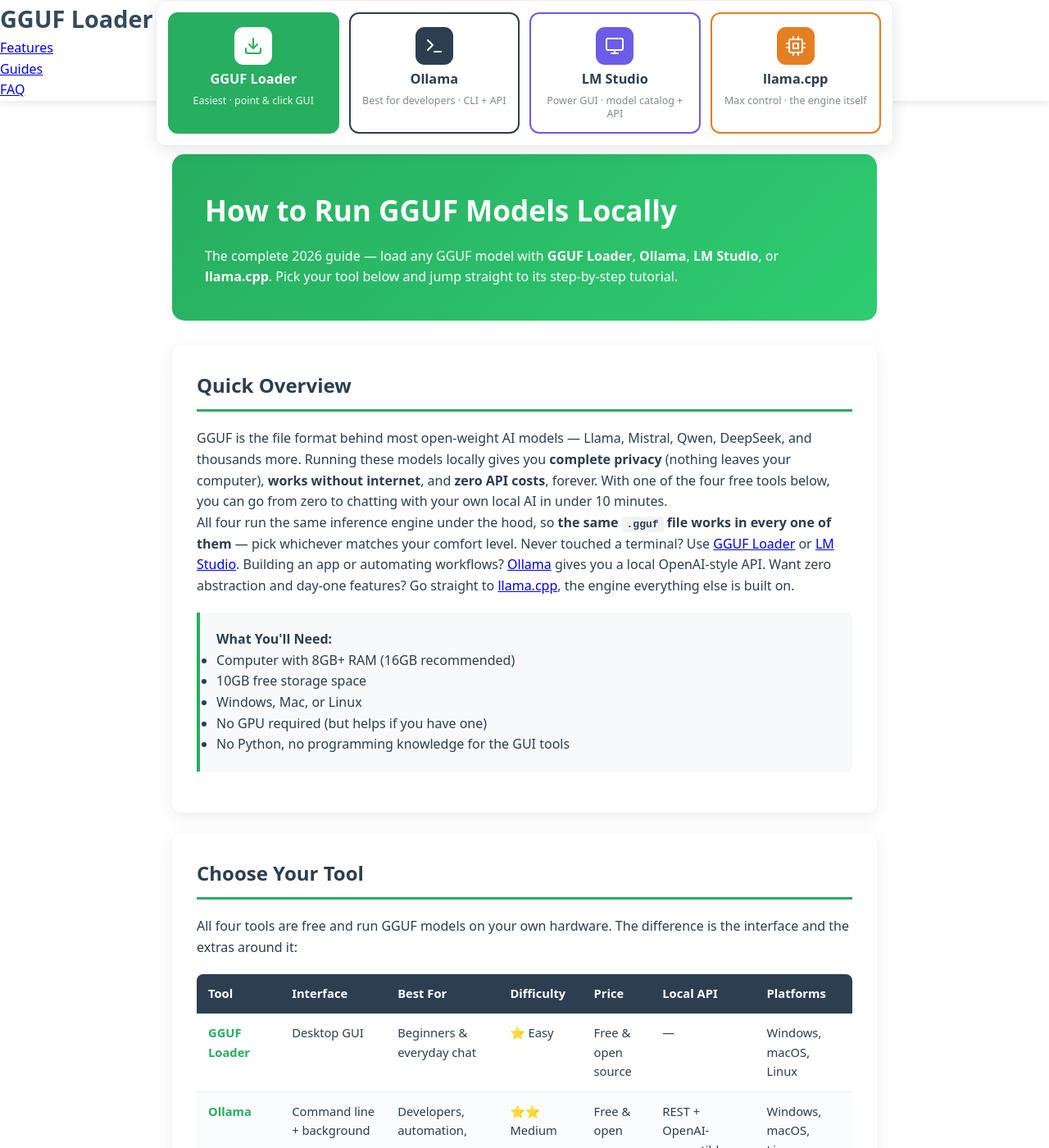
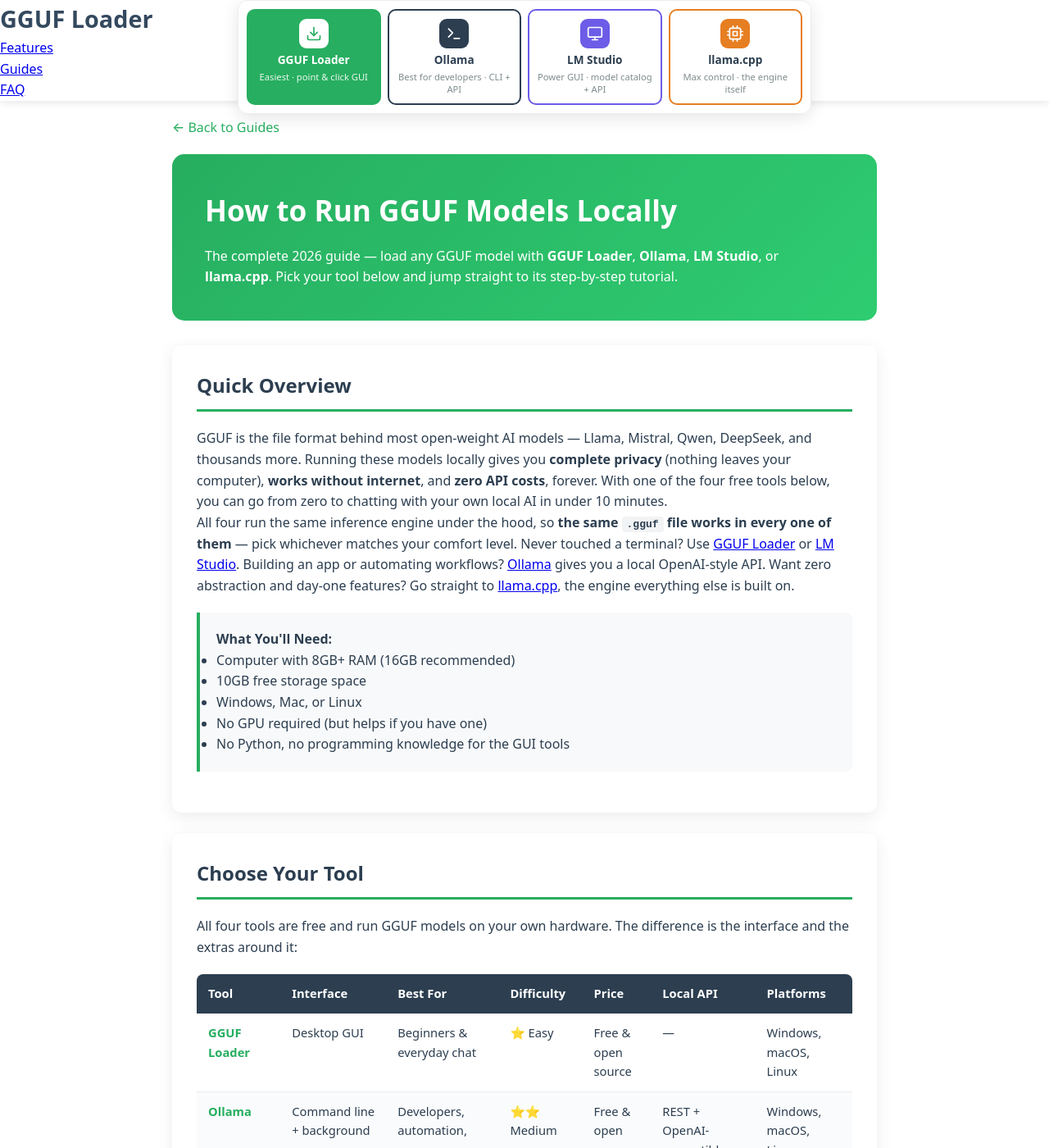
Before and after one commit to GGUFloader/ggufloader.github.io, a Jekyll site: the page how-to-run-gguf-models.html, which Jekyll copies as it is, in a window 1280 px wide and 1400 px high. Shown: the whole window at 82% size. Built offline with Jekyll 4.4.1, drawn with Linux system fonts in a browser that asks for light colours.

Commit message:
style: shrink tool jump bar buttons for a tighter top navigation
Reduced icon (46→36px), font sizes, padding, gap, and overall bar
width (900→700px) so the 4 tool buttons take less screen space.

🤖 Generated with Codebuff
Co-Authored-By: Codebuff <noreply@codebuff.com>

```diff
--- a/how-to-run-gguf-models.html
+++ b/how-to-run-gguf-models.html
@@ -245,9 +245,9 @@
             z-index: 1100;
             display: grid;
             grid-template-columns: repeat(4, 1fr);
-            gap: 12px;
-            padding: 14px;
-            width: min(900px, calc(100% - 40px));
+            gap: 8px;
+            padding: 10px;
+            width: min(700px, calc(100% - 40px));
             background: rgba(255,255,255,0.97);
             -webkit-backdrop-filter: blur(8px);
             backdrop-filter: blur(8px);
@@ -266,26 +266,26 @@
             display: flex;
             flex-direction: column;
             align-items: center;
-            gap: 8px;
-            padding: 16px 10px 14px;
+            gap: 6px;
+            padding: 10px 8px 10px;
             background: #fff;
             border: 2px solid var(--btn);
-            border-radius: 12px;
+            border-radius: 10px;
             text-decoration: none;
             color: #2c3e50;
             transition: transform 0.25s ease, box-shadow 0.25s ease, background 0.25s ease;
         }
         .tool-jump-btn .tj-icon {
-            width: 46px; height: 46px;
-            border-radius: 11px;
+            width: 36px; height: 36px;
+            border-radius: 9px;
             background: var(--btn);
             color: #fff;
             display: flex; align-items: center; justify-content: center;
             transition: background 0.25s ease, color 0.25s ease;
         }
-        .tool-jump-btn .tj-icon svg { width: 24px; height: 24px; }
-        .tool-jump-btn .tj-name { font-weight: 700; font-size: 1.02rem; line-height: 1.2; }
-        .tool-jump-btn .tj-tag { font-size: 0.78rem; color: #7f8c8d; text-align: center; line-height: 1.3; }
+        .tool-jump-btn .tj-icon svg { width: 20px; height: 20px; }
+        .tool-jump-btn .tj-name { font-weight: 700; font-size: 0.85rem; line-height: 1.2; }
+        .tool-jump-btn .tj-tag { font-size: 0.7rem; color: #7f8c8d; text-align: center; line-height: 1.3; }
         .tool-jump-btn:hover { transform: translateY(-3px); box-shadow: 0 10px 20px rgba(0,0,0,0.14); }
         .tool-jump-btn:focus-visible { outline: 3px solid var(--btn); outline-offset: 2px; }
         .tool-jump-btn.active { background: var(--btn); color: #fff; border-color: var(--btn); }
```
